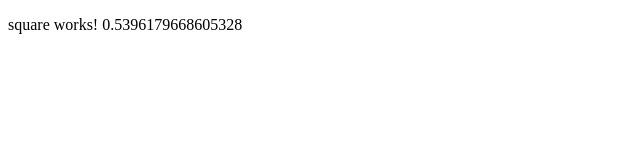
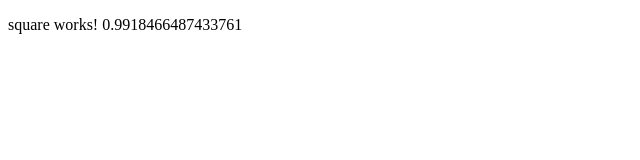
Before and after one commit to EbereUzodufa/ng-tic-tac, an Angular app: page / in a window 1280 px wide. Shown: the top 160 px of the page, without its empty margins (0-640 px from the left). Built offline with nearby package versions, Linux system fonts and the light colour scheme.

Commit message:
Adds constructor to make rando change every 500ms

```diff
--- a/src/app/square/square.component.ts
+++ b/src/app/square/square.component.ts
@@ -13,4 +13,7 @@ import { Component } from '@angular/core';
 export class SquareComponent{
   rando = Math.random();
 
+  constructor(){
+    setInterval(()=>this.rando = Math.random(),500)
+  }
 }
```
